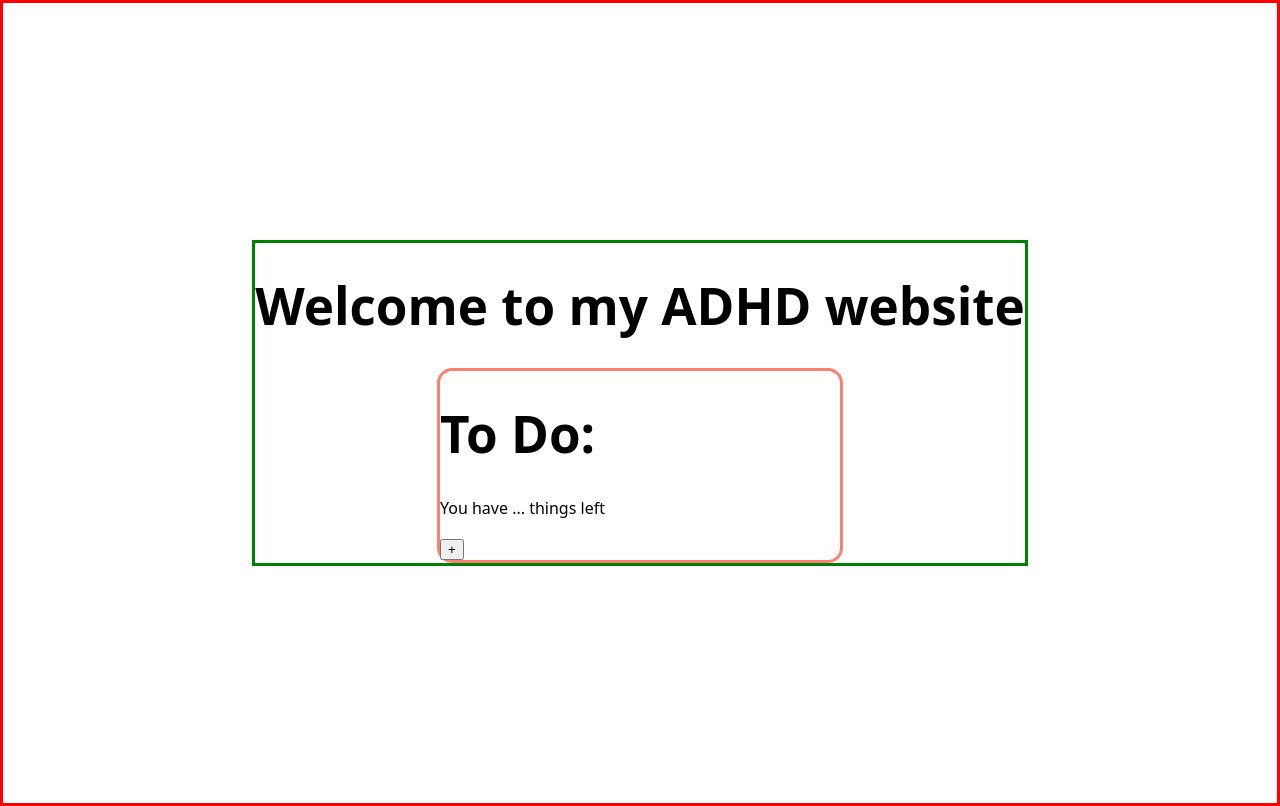
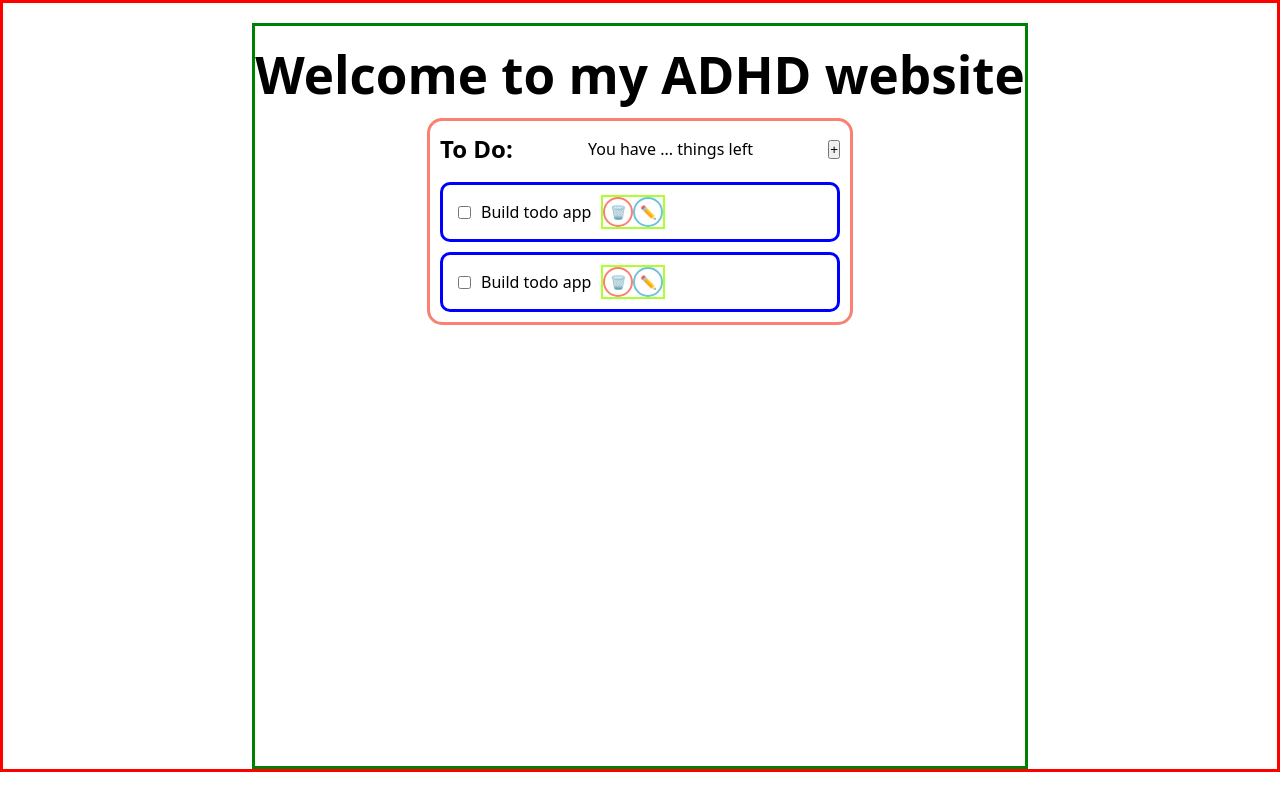
Before and after one commit to fintonius/my-adhd-website, a React (Vite) app: page / in a window 1280 px wide. Built offline with nearby package versions, Linux system fonts and the light colour scheme.

Commit message:
adding basic styles to ToDo item component

```diff
--- a/src/App.jsx
+++ b/src/App.jsx
@@ -1,5 +1,5 @@
 
-import Todo from './components/todo-app/Todo'
+import TodoApp from './components/todo-app/TodoApp'
 
 export default function App() {
 
@@ -8,7 +8,7 @@ export default function App() {
     <>
     <main>
         <h1>Welcome to my ADHD website</h1>
-        <Todo />
+        <TodoApp />
       </main>
     </>
   )
--- /dev/null
+++ b/src/assets/icons/TrashCan.jsx
@@ -0,0 +1,20 @@
+export default function TrashCan() {
+    return (
+        <svg
+            xmlns="http://www.w3.org/2000/svg"
+            width="24" height="24"
+            viewBox="0 0 24 24"
+            fill="none"
+            stroke="currentColor"
+            stroke-width="2"
+            stroke-linecap="round"
+            stroke-linejoin="round"
+        >
+            <polyline points="3 6 5 6 21 6" />
+            <path d="M19 6l-1 14H6L5 6" />
+            <path d="M10 11v6" />
+            <path d="M14 11v6" />
+            <path d="M9 6V4h6v2" />
+        </svg>
+    )
+}
--- /dev/null
+++ b/src/components/todo-app/ToDoItem.jsx
@@ -0,0 +1,19 @@
+import TrashCan from "../../assets/icons/TrashCan"
+
+export default function ToDoItem() {
+    return (
+        <div className='todo-app-item'>
+            <input type="checkbox" id="todo1" name="todo1" value="Bike" />
+            <label for="todo1"> Build todo app</label>
+
+            <div className="todo-app-item-buttons">
+                <button className="todo-app-item-button delete">
+                    🗑️
+                </button>
+                <button className="todo-app-item-button edit">
+                     ✏️
+                </button>
+            </div>
+        </div>
+    )
+}
--- a/src/components/todo-app/Todo.jsx
+++ b/src/components/todo-app/TodoApp.jsx
@@ -1,19 +1,19 @@
 import './todo.css'
+import ToDoItem from './ToDoItem'
 
-export default function Todo() {
+export default function TodoApp() {
     return (
         <div id='todo-app'>
             <div className='todo-app-header'>
-                <h1>To Do:</h1>
+                <h2>To Do:</h2>
                 <p>You have ... things left</p>
                 <button className='new-todo-item'>
                     +
                 </button>
             </div>
             <div className='todo-app-item-list'>
-                <div>
-
-                </div>
+                <ToDoItem />
+                <ToDoItem />
             </div>
         </div>
     )
--- a/src/components/todo-app/todo.css
+++ b/src/components/todo-app/todo.css
@@ -1,10 +1,45 @@
 #todo-app {
+    padding: 10px;
     border: solid 3px salmon;
     border-radius: 15px;
     width: 80%;
     max-width: 400px;
 }
+.todo-app-item-list {
+    display: flex;
+    flex-direction: column;
+    gap: 10px;
+    padding-top: 15px;
+}
+.todo-app-header {
+    display: flex;
+    align-items: center;
+    justify-content: space-between;
+}
+.todo-app-item {
+    border: solid 3px blue;
+    border-radius: 10px ;
+    display: flex;
+    gap: 10px;
+    /* justify-content: space-between; */
+    align-items: center;
+    padding: 10px 15px;
+}
+.todo-app-item-buttons {
+    border: solid 2px greenyellow;
+    align-self: flex-end;
+}
+.todo-app-item-button {
+    border-radius: 50%;
+    width: 30px;
+    height: 30px;
+    background-color: white;
+}
 
-#todo-app > h1 {
-    background-color: red;
+.todo-app-item-button.delete {
+    border: solid 2px salmon;
 }
+
+.todo-app-item-button.edit {
+    border: solid 2px rgb(112, 194, 221);
+}
--- a/src/index.css
+++ b/src/index.css
@@ -3,27 +3,33 @@
   line-height: 1.5;
   font-weight: 400;
 }
-
+* {
+  margin: 0;
+  padding: 0;
+}
 a {
   text-decoration: none;
 }
-
 body {
-  margin: 0;
+  padding-top: 20px;
   display: flex;
   justify-content: center;
-  align-items: center;
-  min-width: 320px;
-  min-height: 100vh;
+  align-items: flex-start;
   border: solid 3px red;
 }
 main {
+  padding-top: 20px;
   display: flex;
   flex-direction: column;
   align-items: center;
+  gap: 1rem;
   border: solid 3px green;
+  height: 90vh;
 }
 h1 {
   font-size: 3.2em;
   line-height: 1.1;
 }
+button:hover{
+  cursor: pointer;
+}
```
